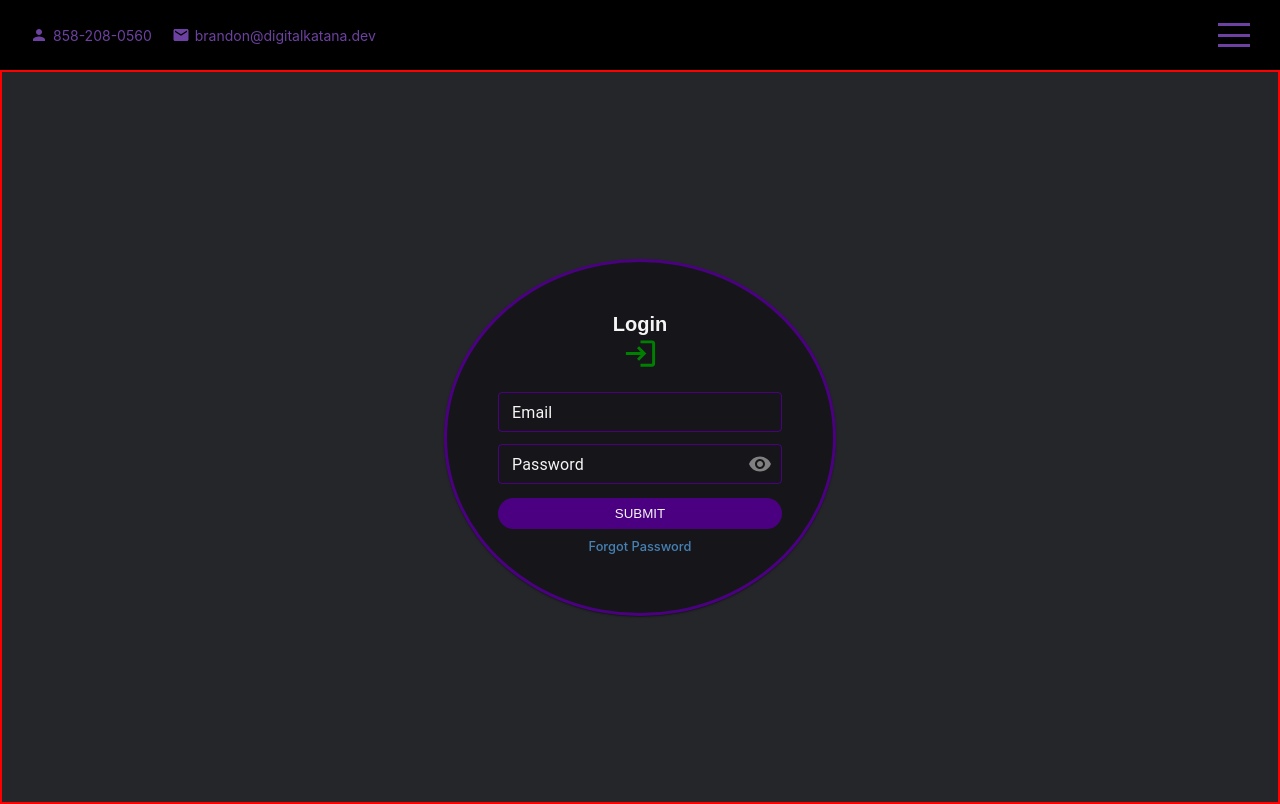
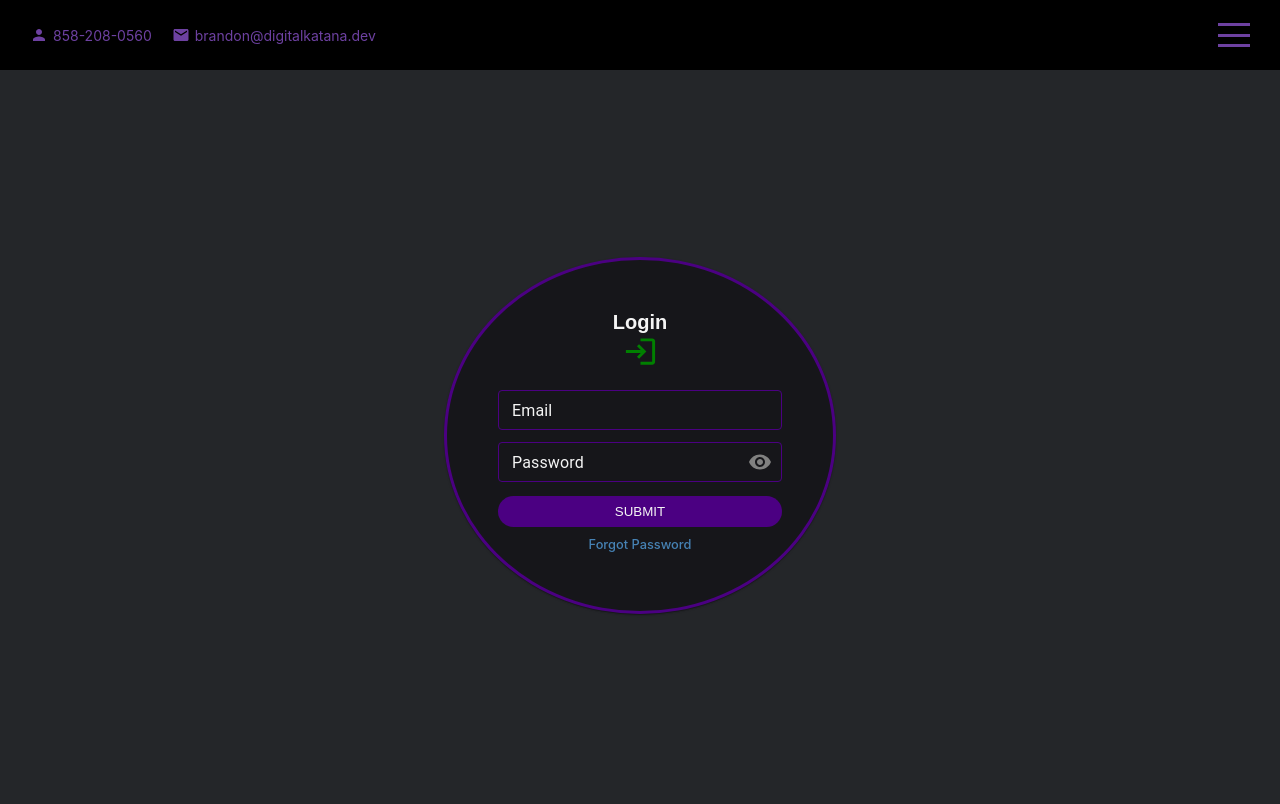
Before and after one commit to digitalkatana-dev/katana, a React (Create React App) app: page /dashboard in a window 1280 px wide. Built offline with nearby package versions, Linux system fonts and the light colour scheme.

Commit message:
forgot to remove red border

```diff
--- a/src/app.scss
+++ b/src/app.scss
@@ -2,7 +2,7 @@
 	height: calc(100vh - 70px);
 	position: relative;
 	top: 70px;
-	border: 2px solid red;
+	// border: 2px solid red;
 
 	.card {
 		border: 3px solid indigo;
```
